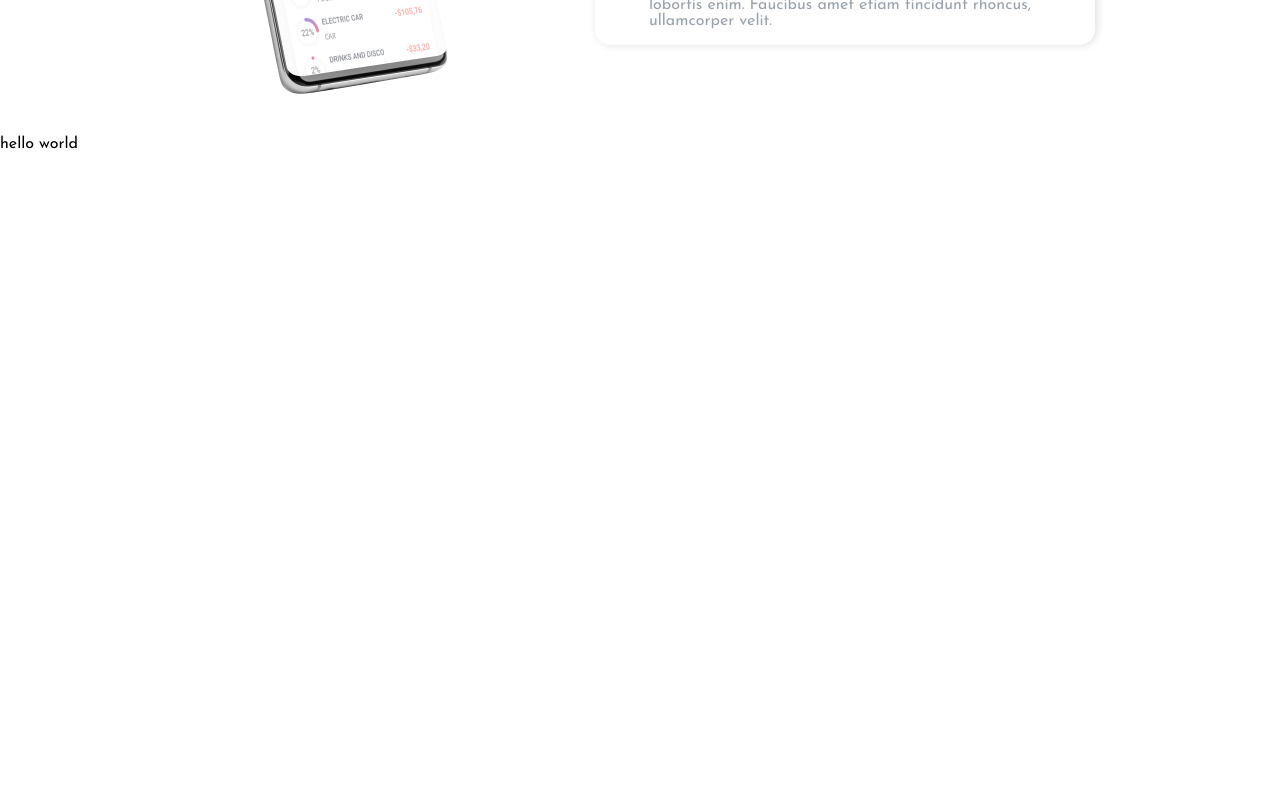
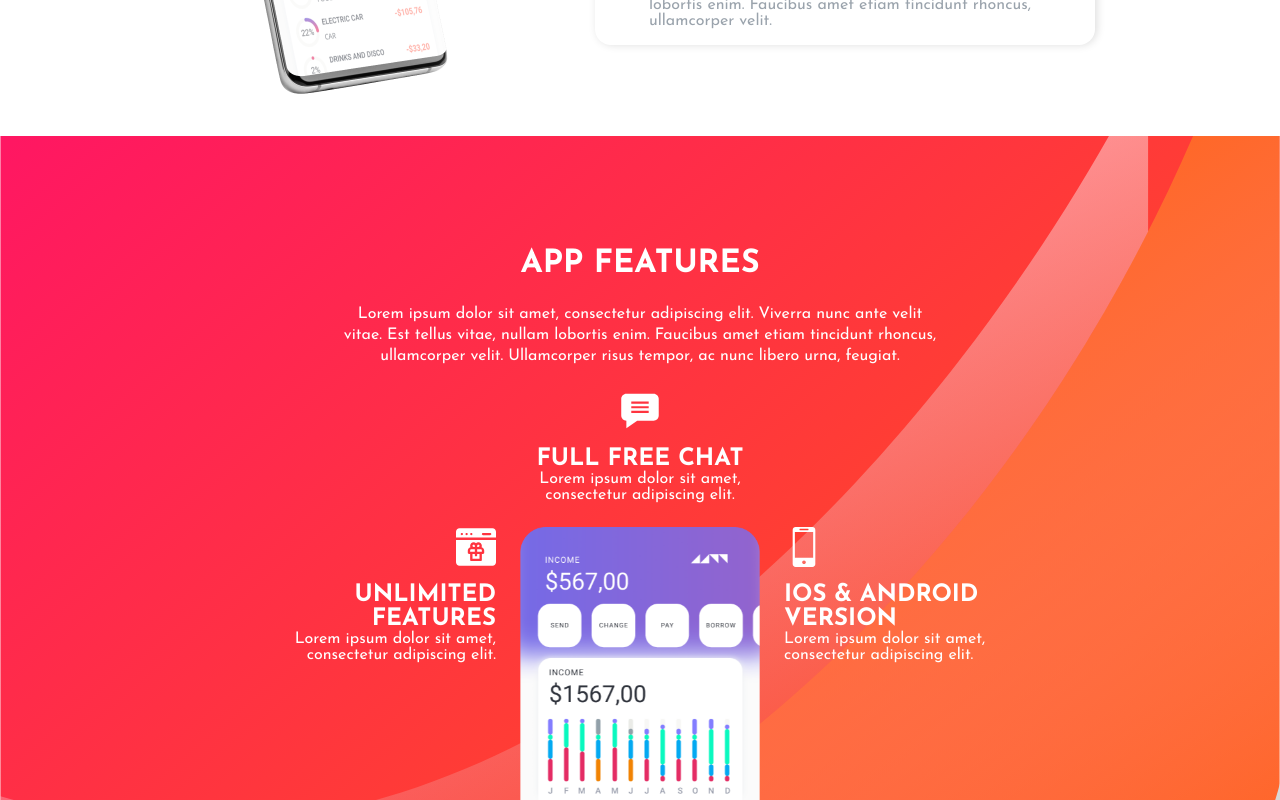
Before and after one commit to fernandohos/appolly, a Next.js app: page / in a window 1280 px wide. Shown: the part 1420-2220 px from the top of the page. Before the commit the page ends 1572 px from the top, so only its background shows below. Built offline with nearby package versions, Linux system fonts and the light colour scheme.

Commit message:
:sparkles: add features section to home

```diff
--- a/app/page.js
+++ b/app/page.js
@@ -1,7 +1,8 @@
 import styles from "./page.module.css";
 import { Header } from "@components/Header";
 import { Hero } from "@components/Hero";
-import { About } from "./_components/About";
+import { About } from "@components/About";
+import { Features } from "@components/Features";
 
 export default function Home() {
   return (
@@ -9,6 +10,7 @@ export default function Home() {
       <Header />
       <Hero />
       <About />
+      <Features />
       hello world
     </main>
   );
```
